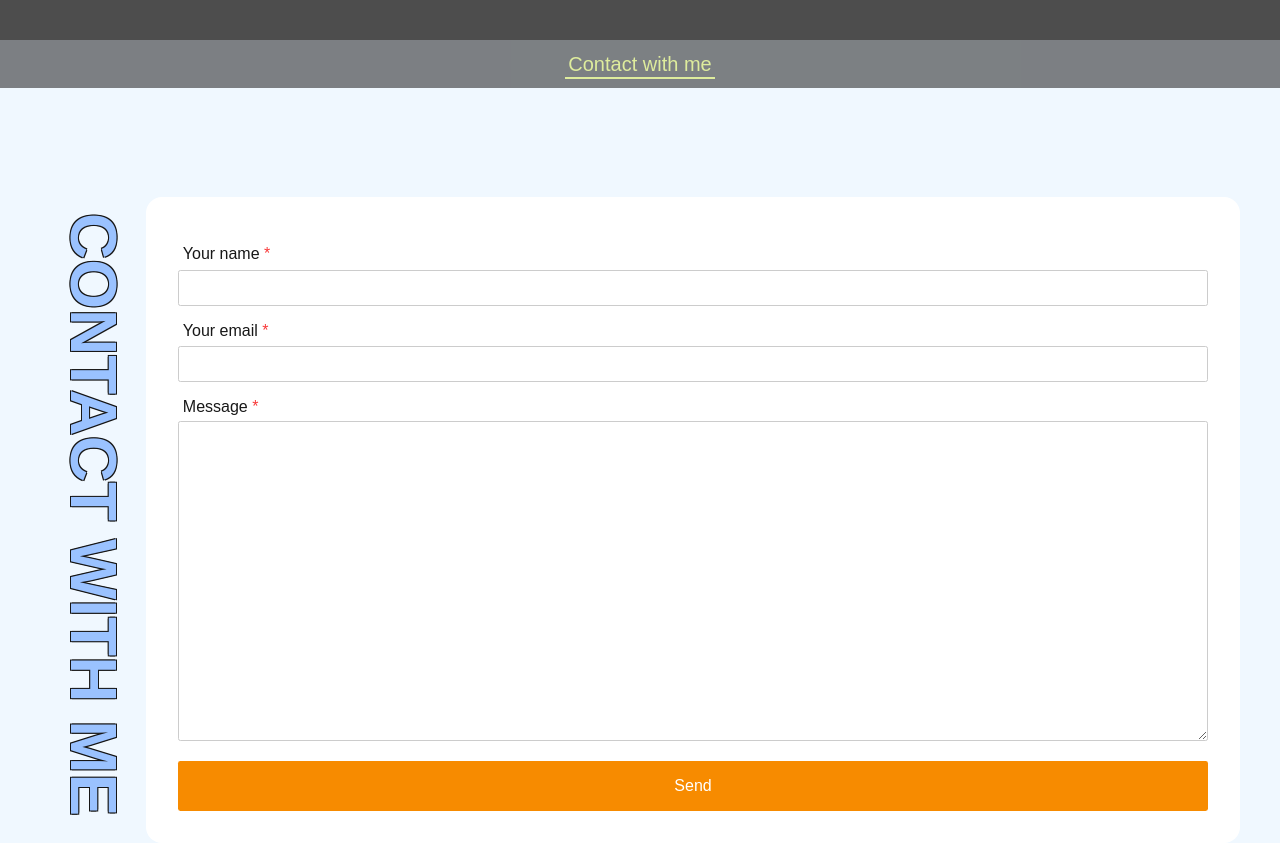
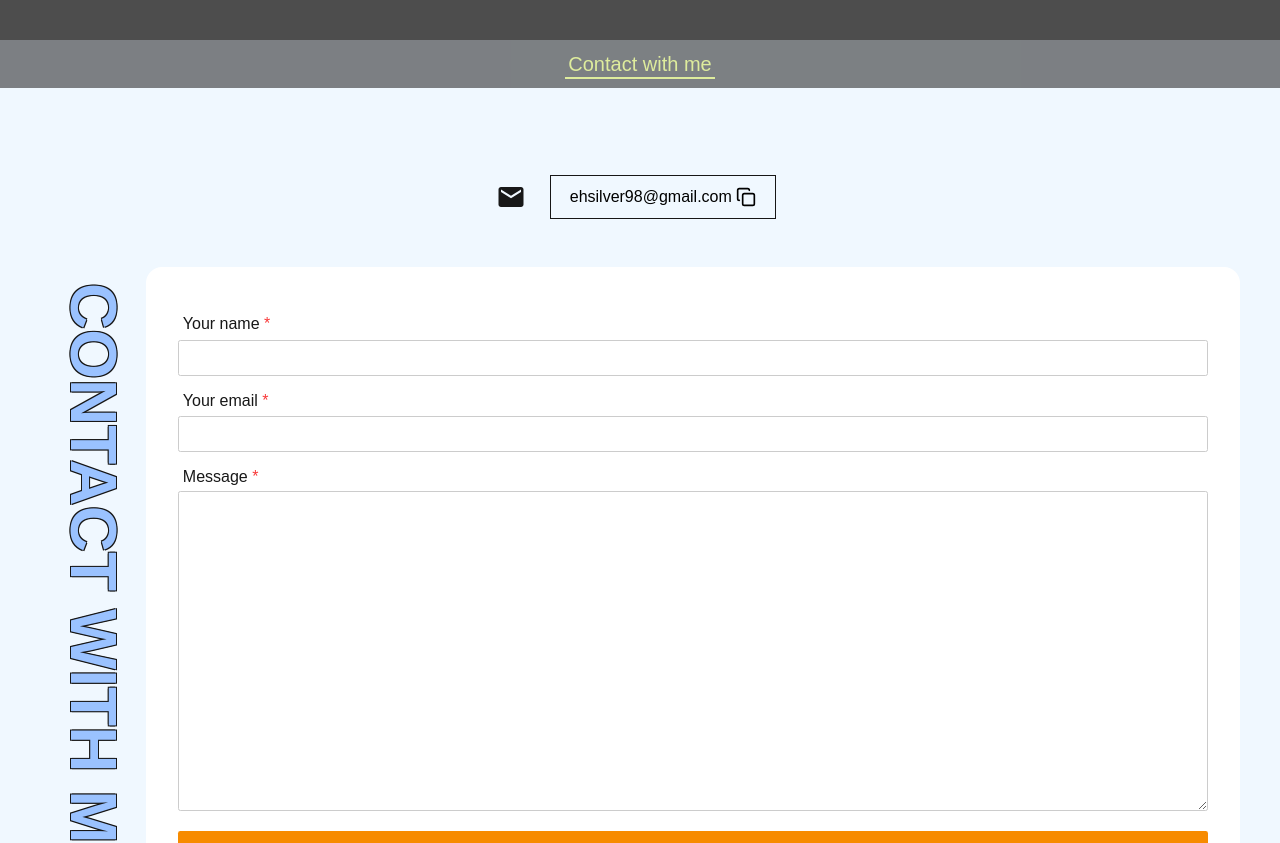
Before and after one commit to pado232/Portfolio, a React (Create React App) app: page /contact in a window 1280 px wide. Shown: the part 760-1603 px from the top of the page. Built offline with nearby package versions, Linux system fonts and the light colour scheme.

Commit message:
Contact - 이메일 복사

```diff
--- a/src/components/utils/Container/Container.module.css
+++ b/src/components/utils/Container/Container.module.css
@@ -12,7 +12,7 @@
 .Container {
   margin: auto;
   max-width: 1200px;
-  min-width: 800px;
+  min-width: 600px;
   min-height: 100vh; /* 화면을 꽉 채운 높이 설정 */
   display: flex;
   flex-direction: column; /* 필요에 따라 추가 */
--- a/src/pages/ContactPage/SendEmail/SendEmail.js
+++ b/src/pages/ContactPage/SendEmail/SendEmail.js
@@ -1,5 +1,7 @@
-import React, { useRef, useState } from "react";
-import emailjs from "emailjs-com";
+import React, { useEffect, useRef, useState } from "react";
+import { LuCopy, LuCopyCheck } from "react-icons/lu";
+import { MdEmail } from "react-icons/md";
+// import emailjs from "emailjs-com";
 
 import Container from "../../../components/utils/Container/Container";
 
@@ -73,9 +75,42 @@ const SendEmail = () => {
     //   });
   };
 
+  const [copyState, setCopyState] = useState(false);
+
+  const handleCopyEmail = async (text) => {
+    try {
+      await navigator.clipboard.writeText(text);
+      setCopyState(true);
+      setTimeout(() => {
+        setCopyState(false);
+      }, 1000); // 1초 후에 copyState를 false로 설정
+    } catch (e) {
+      setCopyState(false);
+    }
+  };
+
   return (
     <Container>
       <div className={styles.SendEmail}>
+        <div className={styles.top}>
+          <div className={styles.email_container}>
+            <div className={styles.icon_email}>
+              <MdEmail size={30} style={{ verticalAlign: -9 }} />
+            </div>
+            <button
+              onClick={() => {
+                handleCopyEmail("ehsilver98@gmail.com");
+              }}
+              className={styles.copy}
+            >
+              ehsilver98@gmail.com{" "}
+              <LuCopy size={20} style={{ verticalAlign: -5 }} />
+            </button>
+          </div>
+          {!copyState ? "" : <div className={styles.copy_check}>Copied!</div>}
+        </div>
+
+        <div className={styles.bottom}>
           <div className={styles.container_left}>
             <h3>CONTACT WITH ME</h3>
           </div>
@@ -128,10 +163,15 @@ const SendEmail = () => {
                   required
                 />
               </div>
-            <button type="submit" onClick={handleSubmit}>
+              <button
+                className={styles.submit}
+                type="submit"
+                onClick={handleSubmit}
+              >
                 Send
               </button>
             </form>
+          </div>
         </div>
       </div>
     </Container>
--- a/src/pages/ContactPage/SendEmail/SendEmail.module.css
+++ b/src/pages/ContactPage/SendEmail/SendEmail.module.css
@@ -1,12 +1,42 @@
 .SendEmail {
+}
+/* 이메일 복사 부분*/
+.SendEmail .top {
+  margin: 2rem;
+}
+.SendEmail .top .copy_check {
+  text-align: center;
+}
+.SendEmail .email_container {
+  display: flex;
+  justify-content: center;
+  align-items: center;
+}
+.SendEmail .email_container button.copy {
+  font-size: 1rem;
+  margin: 1rem;
+  background: none;
+  padding: 0.7rem 1.2rem;
+  border: 1px solid #161616;
+  cursor: pointer;
+}
+.SendEmail .email_container button.copy:hover {
+  color: #eb5656;
+  border: 1px solid #eb5656;
+}
+.SendEmail .email_container .icon_email {
+  margin: 0.5rem;
+}
+
+/* 입력 폼 부분*/
+.SendEmail .bottom {
   display: flex;
   justify-content: center;
   align-items: start;
 }
-.SendEmail .container_left {
-}
-.SendEmail h3 {
+.SendEmail .bottom .container_left h3 {
   writing-mode: vertical-rl;
+
   /* text-orientation: upright; */
   margin: 1rem;
   font-size: 4rem;
@@ -16,7 +46,7 @@
   text-shadow: -1px 1px #161616, 1px -1px #161616, 1px 1px #161616,
     -1px -1px #161616;
 }
-.SendEmail .container_right {
+.SendEmail .bottom .container_right {
   width: 100%;
   background-color: white;
   border-radius: 1rem;
@@ -51,7 +81,7 @@
   font-size: 1rem;
   line-height: 1.5;
 }
-.SendEmail button {
+.SendEmail button.submit {
   width: 100%;
   font-size: 1rem;
   padding: 1rem;
@@ -61,7 +91,6 @@
   color: white;
   cursor: pointer;
 }
-
 .SendEmail .error {
   color: rgb(248, 56, 56);
   font-size: 0.75rem;
--- a/src/pages/ProjectPage/ProjectImage/ProjectImage.js
+++ b/src/pages/ProjectPage/ProjectImage/ProjectImage.js
@@ -1,4 +1,4 @@
-import { useRef, useState } from "react";
+import { useState } from "react";
 import Container from "../../../components/utils/Container/Container";
 import styles from "./ProjectImage.module.css";
 
```
Also changed, not shown: src/pages/IntroPage/components/AboutMe/AboutMe.js (line endings or trailing spaces). Lines whose indentation alone changed are shown as unchanged.
